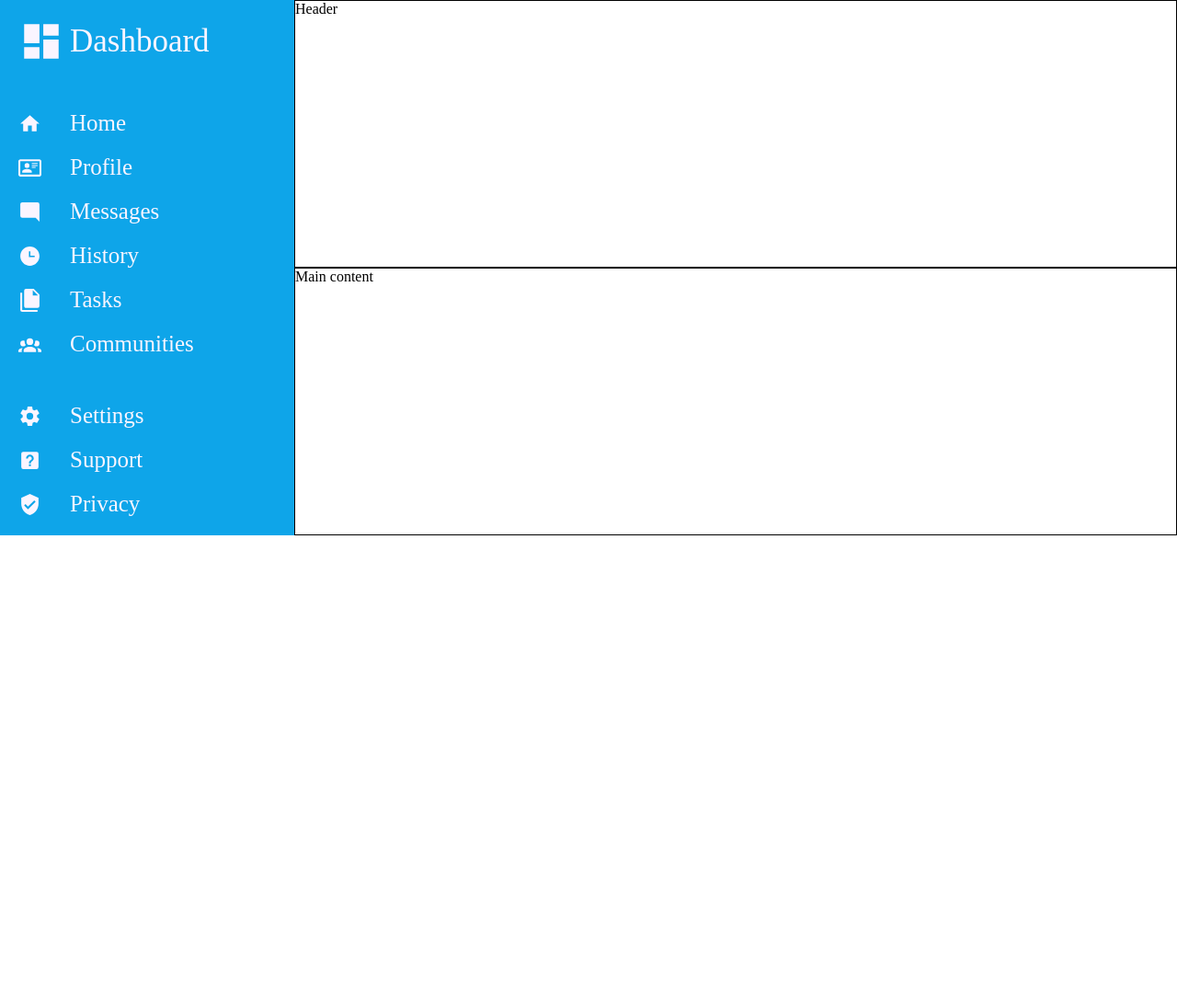
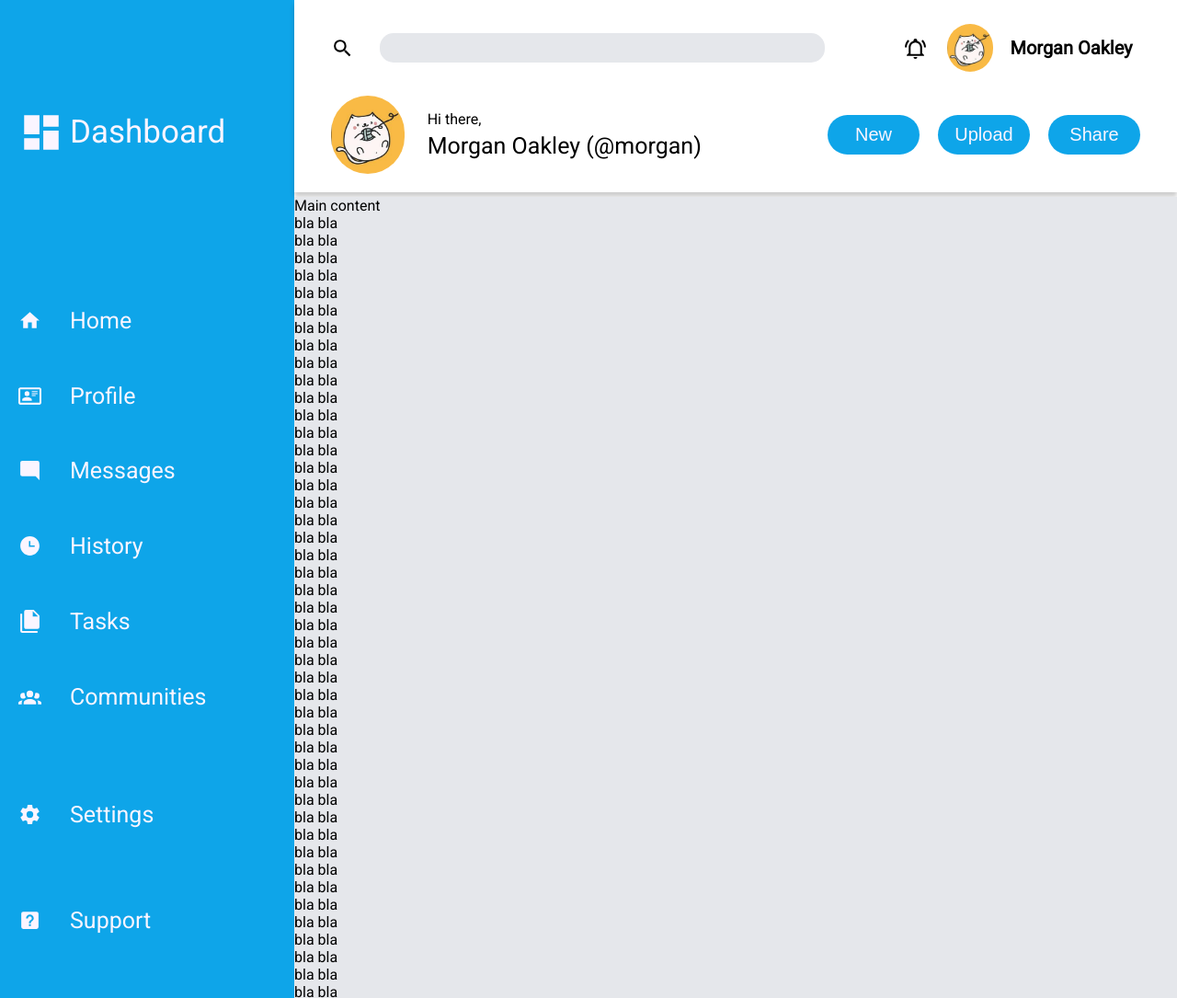
Before and after one commit to vuanhtu52/admin-dashboard, a plain HTML site: page index.html in a window 1280 px wide. Shown: the top 1085 px of the page at 92% size. Before the commit the page ends 800 px from the top, so only its background shows below. Drawn offline with Linux system fonts and the light colour scheme.

Commit message:
Complete header section

```diff
--- a/index.html
+++ b/index.html
@@ -6,6 +6,10 @@
     <meta name="viewport" content="width=device-width, initial-scale=1.0">
     <title>Admin Dashboard</title>
     <link rel="stylesheet" href="styles.css">
+    <!-- Google font -->
+    <link rel="preconnect" href="https://fonts.googleapis.com">
+    <link rel="preconnect" href="https://fonts.gstatic.com" crossorigin>
+    <link href="https://fonts.googleapis.com/css2?family=Roboto&display=swap" rel="stylesheet">
 </head>
 
 <body>
@@ -16,7 +20,7 @@
                 <img src="icons/dashboard.svg" alt="dashboard icon">
                 <a href="*">Dashboard</a>
             </div>
-            <div class="sidebar-group">
+            <div class="group">
                 <div class="sidebar-item">
                     <img src="icons/home.svg" alt="dashboard icon">
                     <a href="*">Home</a>
@@ -42,7 +46,7 @@
                     <a href="*">Communities</a>
                 </div>
             </div>
-            <div class="sidebar-group">
+            <div class="group">
                 <div class="sidebar-item">
                     <img src="icons/settings.svg" alt="dashboard icon">
                     <a href="*">Settings</a>
@@ -59,10 +63,88 @@
         </div>
 
         <!-- The header -->
-        <div class="header">Header</div>
+        <div class="header">
+            <!-- First row -->
+            <div class="row">
+                <div class="group">
+                    <img src="icons/search.svg" alt="search icon">
+                    <input type="text">
+                </div>
+                <div class="group">
+                    <img src="icons/bell.svg" alt="notification icon">
+                    <img class="profile-image" src="images/profile.png" alt="profile image">
+                    <p>Morgan Oakley</p>
+                </div>
+            </div>
+            <!-- Second row -->
+            <div class="row">
+                <div class="group">
+                    <img class="profile-image" src="images/profile.png" alt="profile image">
+                    <div>Hi there,</div>
+                    <div>Morgan Oakley (@morgan)</div>
+                </div>
+                <div class="group">
+                    <button>New</button>
+                    <button>Upload</button>
+                    <button>Share</button>
+                </div>
+            </div>
+        </div>
 
         <!-- The main content section -->
-        <div class="main-content">Main content</div>
+        <div class="main-content">
+            Main content
+            <div>bla bla</div>
+            <div>bla bla</div>
+            <div>bla bla</div>
+            <div>bla bla</div>
+            <div>bla bla</div>
+            <div>bla bla</div>
+            <div>bla bla</div>
+            <div>bla bla</div>
+            <div>bla bla</div>
+            <div>bla bla</div>
+            <div>bla bla</div>
+            <div>bla bla</div>
+            <div>bla bla</div>
+            <div>bla bla</div>
+            <div>bla bla</div>
+            <div>bla bla</div>
+            <div>bla bla</div>
+            <div>bla bla</div>
+            <div>bla bla</div>
+            <div>bla bla</div>
+            <div>bla bla</div>
+            <div>bla bla</div>
+            <div>bla bla</div>
+            <div>bla bla</div>
+            <div>bla bla</div>
+            <div>bla bla</div>
+            <div>bla bla</div>
+            <div>bla bla</div>
+            <div>bla bla</div>
+            <div>bla bla</div>
+            <div>bla bla</div>
+            <div>bla bla</div>
+            <div>bla bla</div>
+            <div>bla bla</div>
+            <div>bla bla</div>
+            <div>bla bla</div>
+            <div>bla bla</div>
+            <div>bla bla</div>
+            <div>bla bla</div>
+            <div>bla bla</div>
+            <div>bla bla</div>
+            <div>bla bla</div>
+            <div>bla bla</div>
+            <div>bla bla</div>
+            <div>bla bla</div>
+            <div>bla bla</div>
+            <div>bla bla</div>
+            <div>bla bla</div>
+            <div>bla bla</div>
+            <div>bla bla</div>
+        </div>
     </div>
 </body>
 
--- a/styles.css
+++ b/styles.css
@@ -1,11 +1,13 @@
 body {
     margin: 0;
     padding: 0;
+    font-family: 'Roboto', sans-serif;
 }
 
 .container {
    display: grid;
    grid-template-columns: 1fr 3fr;
+   row-gap: 5px;
 }
 
 .sidebar {
@@ -24,7 +26,7 @@ body {
     width: 50px;
 }
 
-.sidebar-group {
+.sidebar > .group {
     display: grid;
     row-gap: 20px;
 }
@@ -46,9 +48,100 @@ a {
 }
 
 .header {
-    border: 1px solid black;
+    padding: 20px 40px;
+    display: grid;
+    row-gap: 20px;
+    box-shadow: 0 5px 5px rgb(0, 0, 0, 0.2);
 }
 
-.main-content {
-    border: 1px solid black;
+.header > .row:first-child {
+    display: grid;
+    grid-template-columns: 2fr 1fr;
 }
+
+.header > .row:first-child > .group:first-child {
+    display: grid;
+    grid-template-columns: 1fr 10fr;
+    align-items: center;
+}
+
+.header > .row:first-child img {
+    width: 25px;
+}
+
+.header input {
+    height: 30px;
+    width: max(90%, 200px);
+    border-radius: 15px;
+    border: none;
+    background-color: #e5e7eb;
+}
+
+.header > .row:first-child > .group:nth-child(2) {
+    display: grid;
+    grid-template-columns: 1fr 1fr 3fr;
+    column-gap: 10px;
+    align-items: center;
+    justify-items: center;
+    justify-self: end;
+}
+
+.header > .row:first-child > .group:nth-child(2) > p {
+    font-size: 20px;
+    font-weight: bolder;
+}
+
+.header > .row:first-child  .profile-image {
+    width: 50px;
+    border-radius: 25px;
+}
+
+.header > .row:nth-child(2) {
+    display: grid;
+    grid-template-columns: 3fr 2fr;
+}
+
+.header > .row:nth-child(2) > .group:first-child {
+    display: grid;
+    grid-template-columns: 1fr 5fr;
+    column-gap: 20px;
+    row-gap: 5px;
+    align-items: center;
+}
+
+.header > .row:nth-child(2) .profile-image {
+    width: 80px;
+    border-radius: 40px;
+    grid-row: 1 / 3;
+}
+
+.header > .row:nth-child(2) > .group:first-child > div:nth-child(2) {
+    align-self: self-end;
+}
+
+.header > .row:nth-child(2) > .group:first-child > div:nth-child(3) {
+    font-size: 25px;
+    align-self: self-start;
+}
+
+ .header > .row:nth-child(2) > .group:nth-child(2) {
+    display: grid;
+    grid-template-columns: 1fr 1fr 1fr;
+    justify-self: end;
+    column-gap: 20px;
+    align-items: center;
+ }
+
+ .header > .row:nth-child(2) button {
+    background-color: #0ea5e9;
+    color: #faf5ff;
+    font-size: 20px;
+    padding: 10px 0;
+    width: 100px;
+    border-radius: 25px;
+    border: none;
+ }
+
+ .main-content {
+    background-color: #e5e7eb;
+ }
```
Also changed, not shown: icons/bell.svg (added), icons/search.svg (added), images/profile.png (added).
